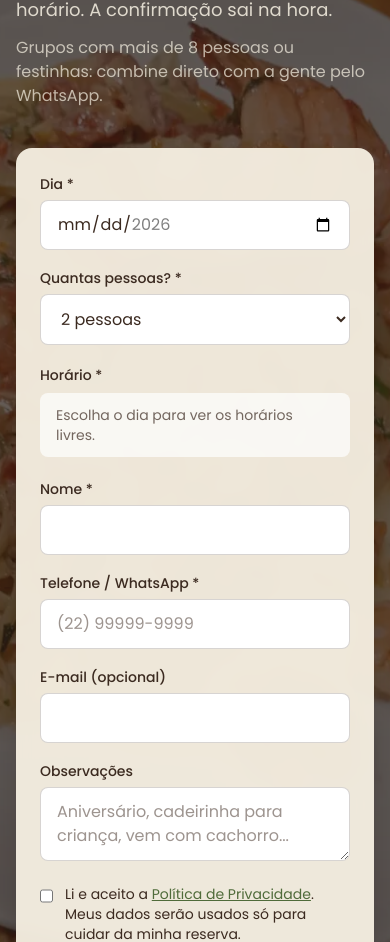
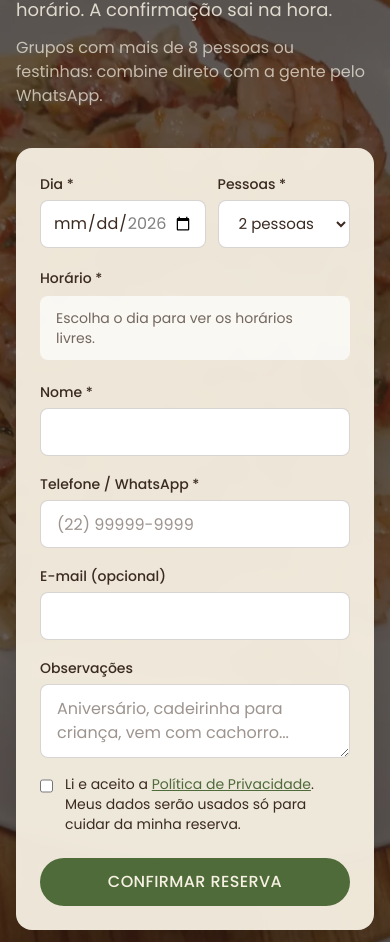
Before and after one commit to pedro-augusto-xavier/emporio-gigi-prado, a React (Vite) app in the folder apps/web/: page / in a window 390 px wide. Shown: the part 7770-8712 px from the top of the page. Built offline with nearby package versions, Linux system fonts and the light colour scheme.

Commit message:
Formulário de reserva certinho no celular
- Campo de data com a mesma altura dos outros (o iPhone desenhava maior)
- Dia e pessoas lado a lado no celular, sem cortar o texto

```diff
--- a/apps/web/src/components/ReservationForm.tsx
+++ b/apps/web/src/components/ReservationForm.tsx
@@ -41,7 +41,16 @@ type SlotsState =
   | { status: 'ready'; slots: Slot[] };
 
 const inputClass =
-  'mt-1 w-full rounded-lg border border-madeira/20 bg-white px-4 py-3 text-madeira outline-none focus:border-folha focus:ring-2 focus:ring-folha/30';
+  'mt-1 block w-full min-w-0 rounded-lg border border-madeira/20 bg-white px-4 py-3 text-base text-madeira outline-none focus:border-folha focus:ring-2 focus:ring-folha/30';
+
+/**
+ * Campos de uma linha (texto, data, lista) com a mesma altura. O celular desenha o campo de data
+ * do jeito dele (o iPhone ignora largura e altura), então tiramos a aparência nativa.
+ */
+/** Lista mantém a aparência nativa para não perder a setinha. */
+const selectClass = `${inputClass} h-12 px-2.5 py-0 text-[15px] sm:px-4 sm:text-base`;
+
+const fieldClass = `${inputClass} h-12 appearance-none py-0 [&[type=date]]:px-3 sm:[&[type=date]]:px-4 [&::-webkit-date-and-time-value]:text-left [&::-webkit-date-and-time-value]:leading-[3rem]`;
 
 const TOO_BIG = String(onlineMaxParty + 1);
 
@@ -173,7 +182,7 @@ export function ReservationForm() {
               </div>
             ) : (
               <form onSubmit={handleSubmit} aria-label="Reserva de mesa" noValidate>
-                <div className="grid gap-4 sm:grid-cols-2">
+                <div className="grid grid-cols-[1.25fr_1fr] gap-3 sm:grid-cols-2 sm:gap-4">
                   <label>
                     <span className="text-sm font-medium">Dia *</span>
                     <input
@@ -184,16 +193,19 @@ export function ReservationForm() {
                       max={isoDate(maxAdvanceDays)}
                       value={date}
                       onChange={(event) => setDate(event.target.value)}
-                      className={inputClass}
+                      className={fieldClass}
                     />
                   </label>
                   <label>
-                    <span className="text-sm font-medium">Quantas pessoas? *</span>
+                    <span className="text-sm font-medium">
+                        <span className="sm:hidden">Pessoas *</span>
+                        <span className="hidden sm:inline">Quantas pessoas? *</span>
+                      </span>
                     <select
                       name="people"
                       value={people}
                       onChange={(event) => setPeople(event.target.value)}
-                      className={inputClass}
+                      className={selectClass}
                     >
                       {Array.from({ length: onlineMaxParty }, (_, i) => i + 1).map((n) => (
                         <option key={n} value={n}>
@@ -234,7 +246,7 @@ export function ReservationForm() {
                     <div className="mt-5 grid gap-4 sm:grid-cols-2">
                       <label className="sm:col-span-2">
                         <span className="text-sm font-medium">Nome *</span>
-                        <input name="name" required minLength={2} autoComplete="name" className={inputClass} />
+                        <input name="name" required minLength={2} autoComplete="name" className={fieldClass} />
                       </label>
                       <label>
                         <span className="text-sm font-medium">Telefone / WhatsApp *</span>
@@ -244,12 +256,12 @@ export function ReservationForm() {
                           required
                           autoComplete="tel"
                           placeholder="(22) 99999-9999"
-                          className={inputClass}
+                          className={fieldClass}
                         />
                       </label>
                       <label>
                         <span className="text-sm font-medium">E-mail (opcional)</span>
-                        <input name="email" type="email" autoComplete="email" className={inputClass} />
+                        <input name="email" type="email" autoComplete="email" className={fieldClass} />
                       </label>
                       <label className="sm:col-span-2">
                         <span className="text-sm font-medium">Observações</span>
```
